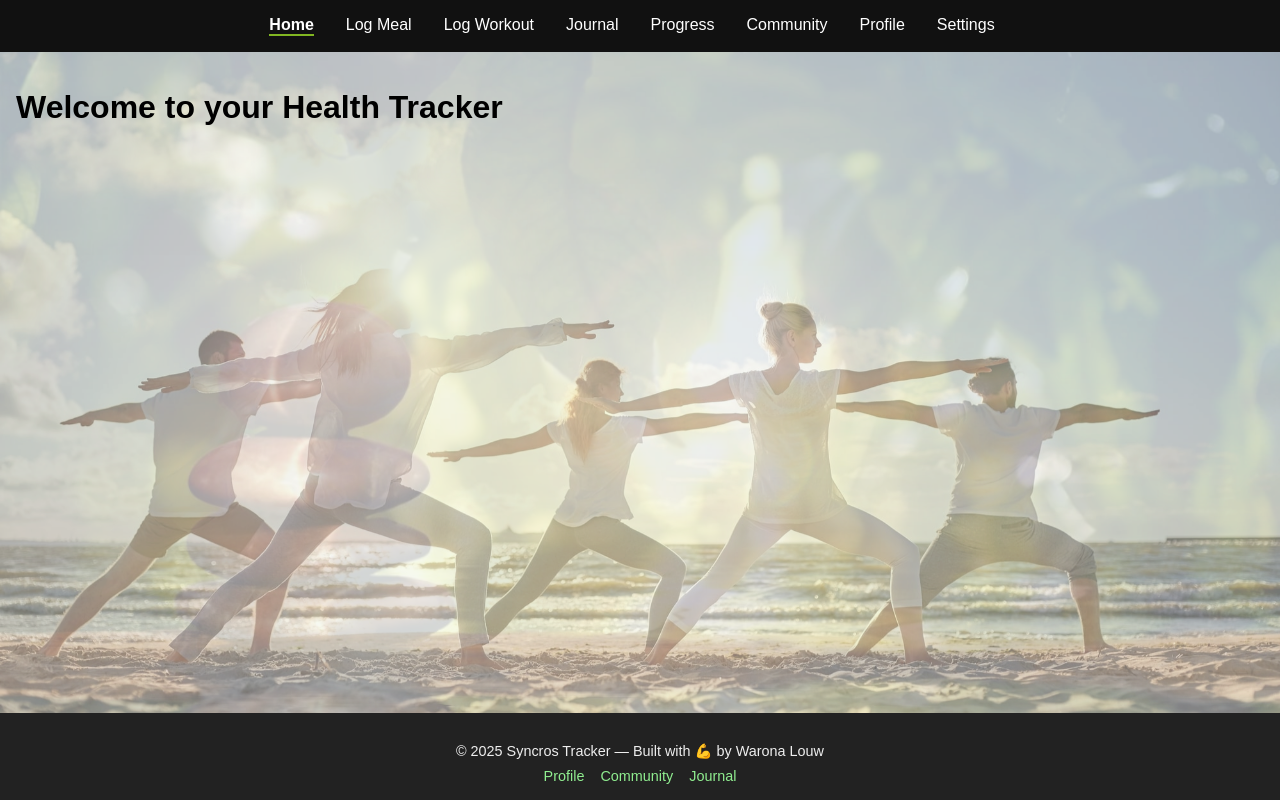
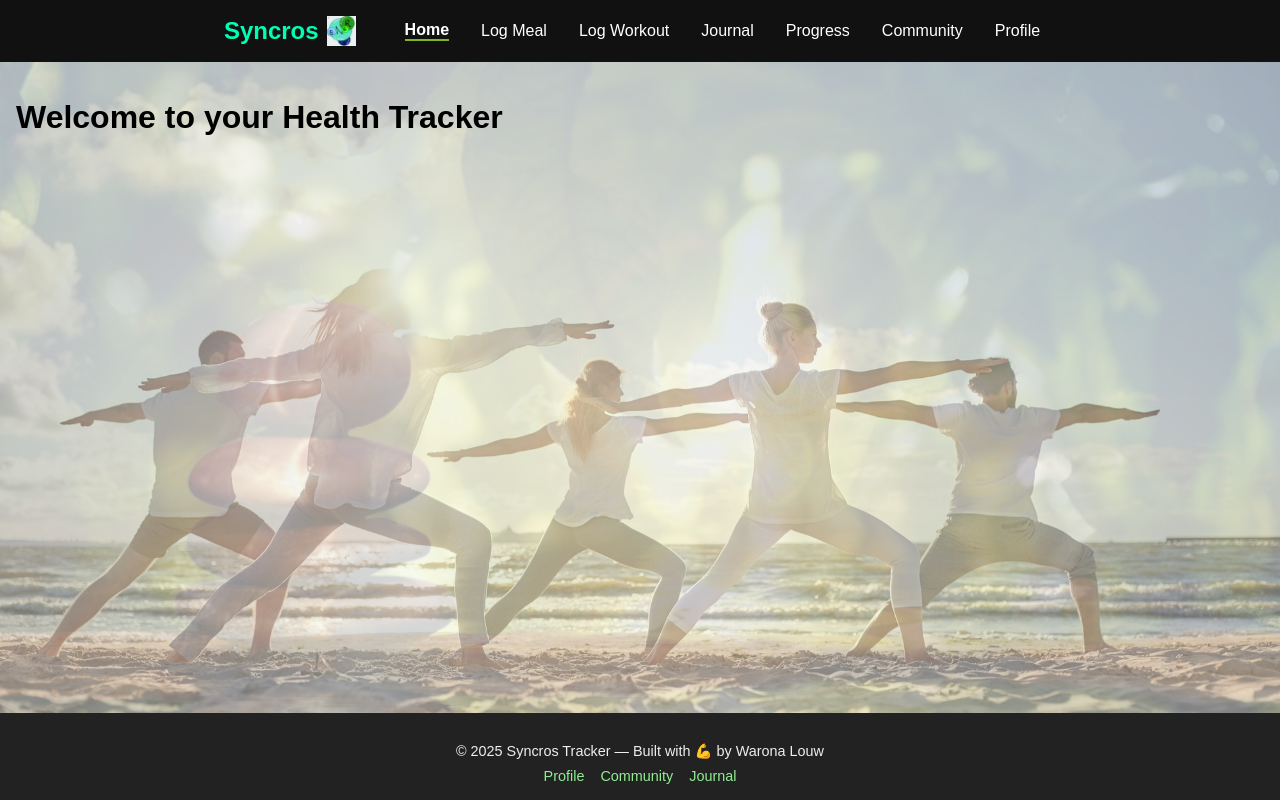
Before and after one commit to Warizzi/my-syncros-app, a React (Create React App) app: page / in a window 1280 px wide. Built offline with nearby package versions, Linux system fonts and the light colour scheme.

Commit message:
Adding logo

```diff
--- a/src/Components/Navbar.jsx
+++ b/src/Components/Navbar.jsx
@@ -4,7 +4,15 @@ import './Navbar.css';
 
 const Navbar = () => {
   return (
-    <nav style={{ padding: '1rem', background: '#111', color: '#fff' }}>
+    <nav style={{ display: 'flex', alignItems: 'center', padding: '1rem', background: '#111', color: '#fff', flexWrap: 'wrap' }}>
+        <div style={{ display: 'flex', alignItems: 'center', marginRight: '2rem' }}>
+        <span style={{ fontSize: '1.5rem', fontWeight: 'bold', color: '#00FFB3', marginRight: '0.5rem' }}>Syncros</span>
+        <img
+          src="/Assets/Syncros logo.png"
+          alt="Syncros Logo"
+          style={{ height: '30px', width: '30px', objectFit: 'contain' }}
+        />
+      </div>
       <NavLink to="/" className={({ isActive }) => isActive ? 'active' : undefined} style={{ marginRight: '1rem', color: '#fff' }}>Home</NavLink>
       <NavLink to="/log-meal" className={({ isActive }) => isActive ? 'active' : undefined} style={{ marginRight: '1rem', color: '#fff' }}>Log Meal</NavLink>
       <NavLink to="/log-workout" className={({ isActive }) => isActive ? 'active' : undefined} style={{ marginRight: '1rem', color: '#fff' }}>Log Workout</NavLink>
@@ -12,7 +20,7 @@ const Navbar = () => {
       <NavLink to="/progress" className={({ isActive }) => isActive ? 'active' : undefined} style={{ marginRight: '1rem', color: '#fff' }}>Progress</NavLink>
       <NavLink to="/community" className={({ isActive }) => isActive ? 'active' : undefined} style={{ marginRight: '1rem', color: '#fff' }}>Community</NavLink>
       <NavLink to="/profile" className={({ isActive }) => isActive ? 'active' : undefined} style={{ marginRight: '1rem', color: '#fff' }}>Profile</NavLink>
-      <NavLink to="/settings" className={({ isActive }) => isActive ? 'active' : undefined} style={{ marginRight: '1rem', color: '#fff' }}>Settings</NavLink>
+
     </nav>
   );
 };
```
Also changed, not shown: public/Assets/Syncros logo.png (added).
